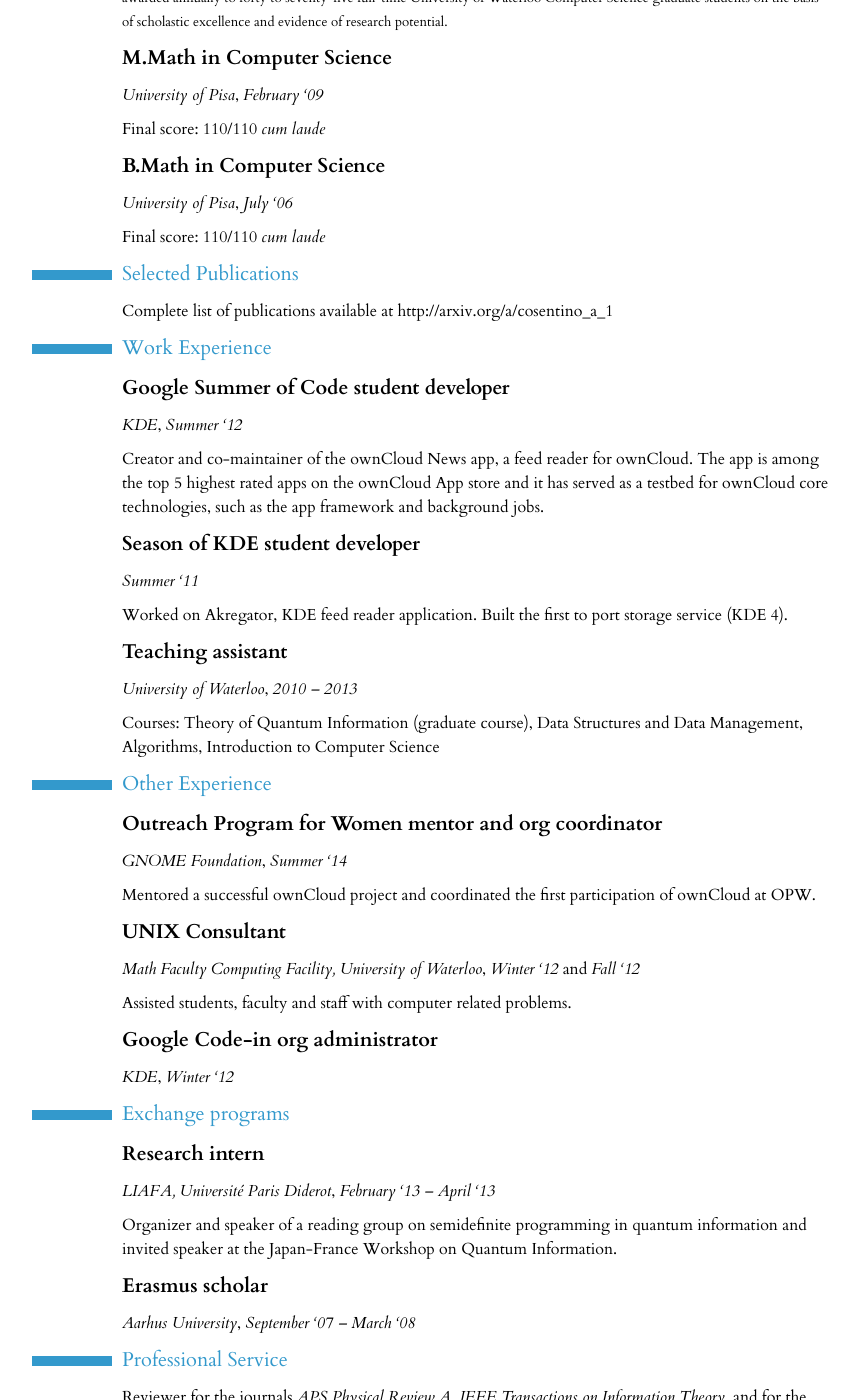
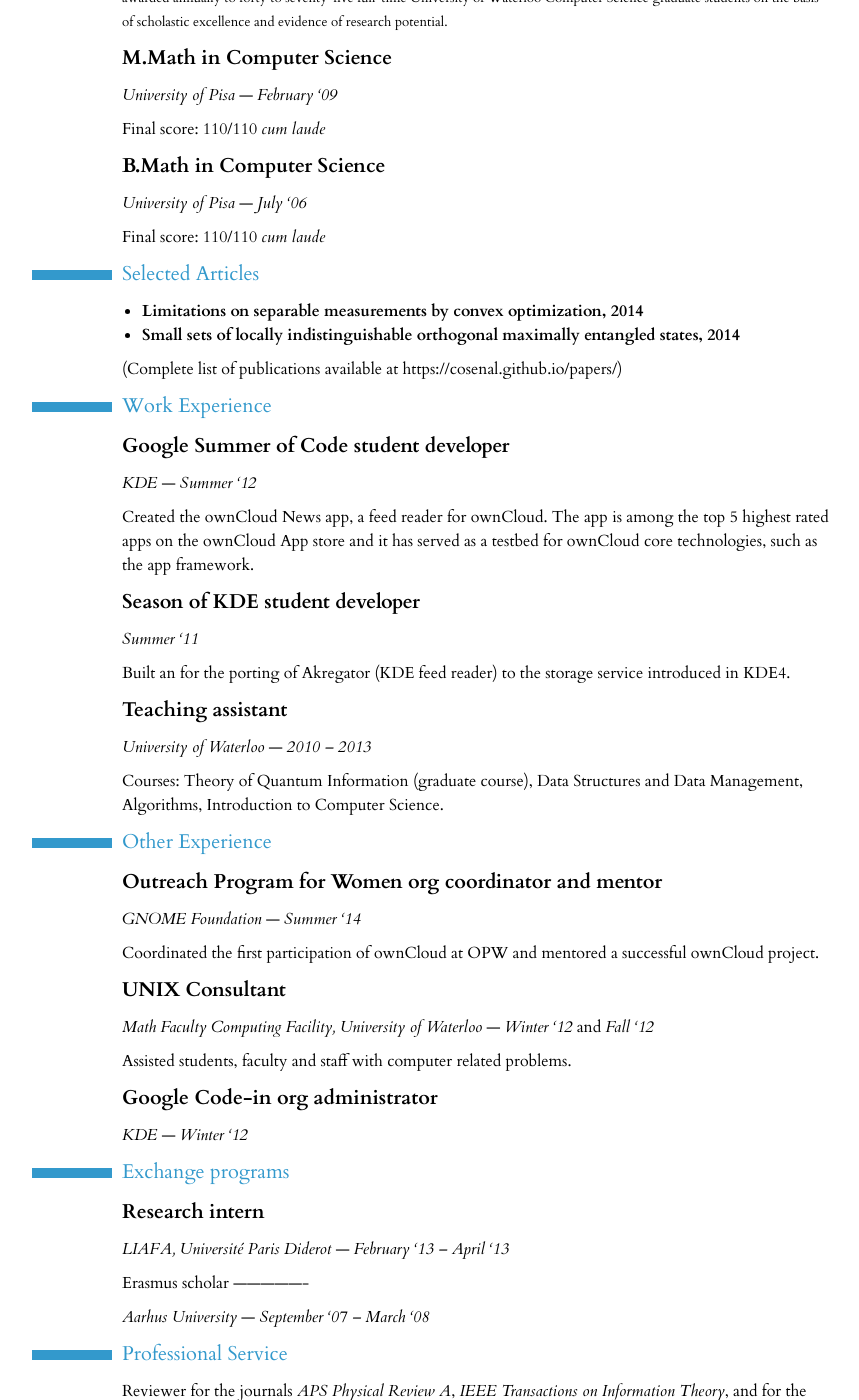
Before and after one commit to cosenal/cosenal.github.io, a Jekyll site: the page built from resume.md, in a window 1280 px wide and 1400 px high, scrolled down 284 px. Shown: the whole window, without its empty margins (208-1067 px from the left). Built offline with Jekyll 4.4.1, drawn with Linux system fonts in a browser that asks for light colours; nearby versions of some CDN libraries.

Commit message:
fixes width of fa icons

```diff
--- a/_includes/footer.html
+++ b/_includes/footer.html
@@ -26,19 +26,19 @@
     <!-- <h2 class="footer-heading">Links</h2> -->
       <ul>
         {% if site.github_username %}<li>
-          <span class="fa fa-github-alt"></span>
+          <span class="fa fa-github-alt fa-fw"></span>
           <a href="https://github.com/{{ site.github_username }}">
             <span class="username">Github profile</span>
           </a>
         </li>{% endif %}
         {% if site.wordpress_url %}<li>
-          <span class="fa fa-wordpress"></span>
+          <span class="fa fa-wordpress fa-fw"></span>
           <a href="{{ site.wordpress_url }}">
             <span class="username">My blog</span>
           </a>
         </li>{% endif %}
         <li>
-          <span class="fa fa-stack-exchange"></span>
+          <span class="fa fa-stack-exchange fa-fw"></span>
           <a href="http://stackexchange.com/users/437474/alessandro-cosentino">
             <span class="username">StackExchange profile</span></a>
         </li>
--- a/resume.md
+++ b/resume.md
@@ -6,13 +6,15 @@
 author: Alessandro Cosentino
 ---
 
+<!-- WARNING: don't use Liquid things here - it's parsed by pandoc as well   -->
+
 Education
 =========
 
 Ph.D. in Computer Science
 ------------------------
 
-_University of Waterloo_, _January '10 -- present_
+_University of Waterloo_ — _January '10 -- present_
 
 Expected graduation date: April '15
 
@@ -21,10 +23,11 @@
 University of Waterloo Computer Science graduate students
 on the basis of scholastic excellence and evidence of research potential.</small>
 
+
 M.Math in Computer Science
 --------------------------
 
-_University of Pisa_, _February '09_
+_University of Pisa_ — _February '09_
 
 Final score: 110/110 _cum laude_
 
@@ -32,72 +35,74 @@
 B.Math in Computer Science
 --------------------------
 
-_University of Pisa_, _July '06_
+_University of Pisa_ — _July '06_
 
 Final score: 110/110 _cum laude_
 
 
-Selected Publications
-=====================
+Selected Articles
+=================
 
+- **Limitations on separable measurements by convex optimization, 2014**
+- **Small sets of locally indistinguishable orthogonal maximally entangled states, 2014**
 
-Complete list of publications available at [http://arxiv.org/a/cosentino_a_1](http://arxiv.org/a/cosentino_a_1)
+(Complete list of publications available at
+[https://cosenal.github.io/papers/](https://cosenal.github.io/papers/))
 
 
 Work Experience
 ===============
 
-
 Google Summer of Code student developer
 ---------------------------------------
-_KDE_, _Summer '12_
+_KDE_ — _Summer '12_
 
-Creator and co-maintainer of the [ownCloud News](https://github.com/owncloud/news) app,
+Created the [ownCloud News](https://github.com/owncloud/news) app,
 a feed reader for [ownCloud](http://owncloud.org/).
 The app is among the top 5 highest rated apps on the
 [ownCloud App store](http://apps.owncloud.com/index.php?xsortmode=high)
-and it has served as a testbed for ownCloud core technologies, such as the app framework
-and background jobs.
+and it has served as a testbed for ownCloud core technologies, such as the app framework.
 
 Season of KDE student developer
 -------------------------------
 
 _Summer '11_
 
-Worked on Akregator, KDE feed reader application.
-Built the first to port storage service (KDE 4).
+Built an for the porting of Akregator (KDE feed reader) to the storage service introduced
+in KDE4.
 
 
 Teaching assistant
 ------------------
 
-_University of Waterloo_, _2010 -- 2013_
+_University of Waterloo_ — _2010 -- 2013_
 
 Courses: Theory of Quantum Information (graduate course), Data Structures and Data Management,
-Algorithms, Introduction to Computer Science
+Algorithms, Introduction to Computer Science.
 
 
 Other Experience
 ================
 
+[Outreach Program for Women][opw] org coordinator and mentor
+------------------------------------------------------------
 
-[Outreach Program for Women][opw] mentor and org coordinator
-------------------------------------------------------
+_GNOME Foundation_ — _Summer '14_
 
-_GNOME Foundation_, _Summer '14_
+Coordinated the first participation of ownCloud at OPW and mentored a successful ownCloud project.
 
-Mentored a successful ownCloud project and coordinated the first participation of ownCloud at OPW.
 
 UNIX Consultant
 ---------------
 
-_Math Faculty Computing Facility, University of Waterloo_, _Winter '12_ and _Fall '12_
+_Math Faculty Computing Facility, University of Waterloo_ — _Winter '12_ and _Fall '12_
 
 Assisted students, faculty and staff with computer related problems.
 
+
 [Google Code-in][codein] org administrator
 ------------------------------------------
-_KDE_, _Winter '12_
+_KDE_ — _Winter '12_
 
 
 Exchange programs
@@ -106,17 +111,15 @@
 Research intern
 ---------------
 
-_LIAFA, Université Paris Diderot_, _February '13 -- April '13_
+_LIAFA, Université Paris Diderot_ — _February '13 -- April '13_
 
-<!-- I worked with Prof. Frédéric Magniez on a problem in quantum query complexity.
+<!-- Organizer and speaker of a reading group on semidefinite programming in quantum information
+and invited speaker at the Japan-France Workshop on Quantum Information.
  -->
-Organizer and speaker of a reading group on semidefinite programming in quantum information
-and invited speaker at the Japan-France Workshop on Quantum Information.
-
 [Erasmus](http://en.wikipedia.org/wiki/Erasmus_Programme) scholar
 ----------------
 
-_Aarhus University_, _September '07 -- March '08_
+_Aarhus University_ — _September '07 -- March '08_
 
 
 Professional Service
@@ -128,8 +131,10 @@
 Skills
 ======
 
-- Parlo italiano.
 
+
+<!-- - Parlo italiano.
+ -->
 <!-- - Global Representative of Italy at University of Waterloo.
 - Captain of soccer and futsal intramural team Hopeless Experts for five seasons.
  -->
```
Also changed, not shown: _papers/kltd.md (+1 -1 lines), _papers/ppt.md (+1 -1 lines), _papers/separable.md (+1 -1 lines), about.md (+1 -1 lines), 1 other file.
